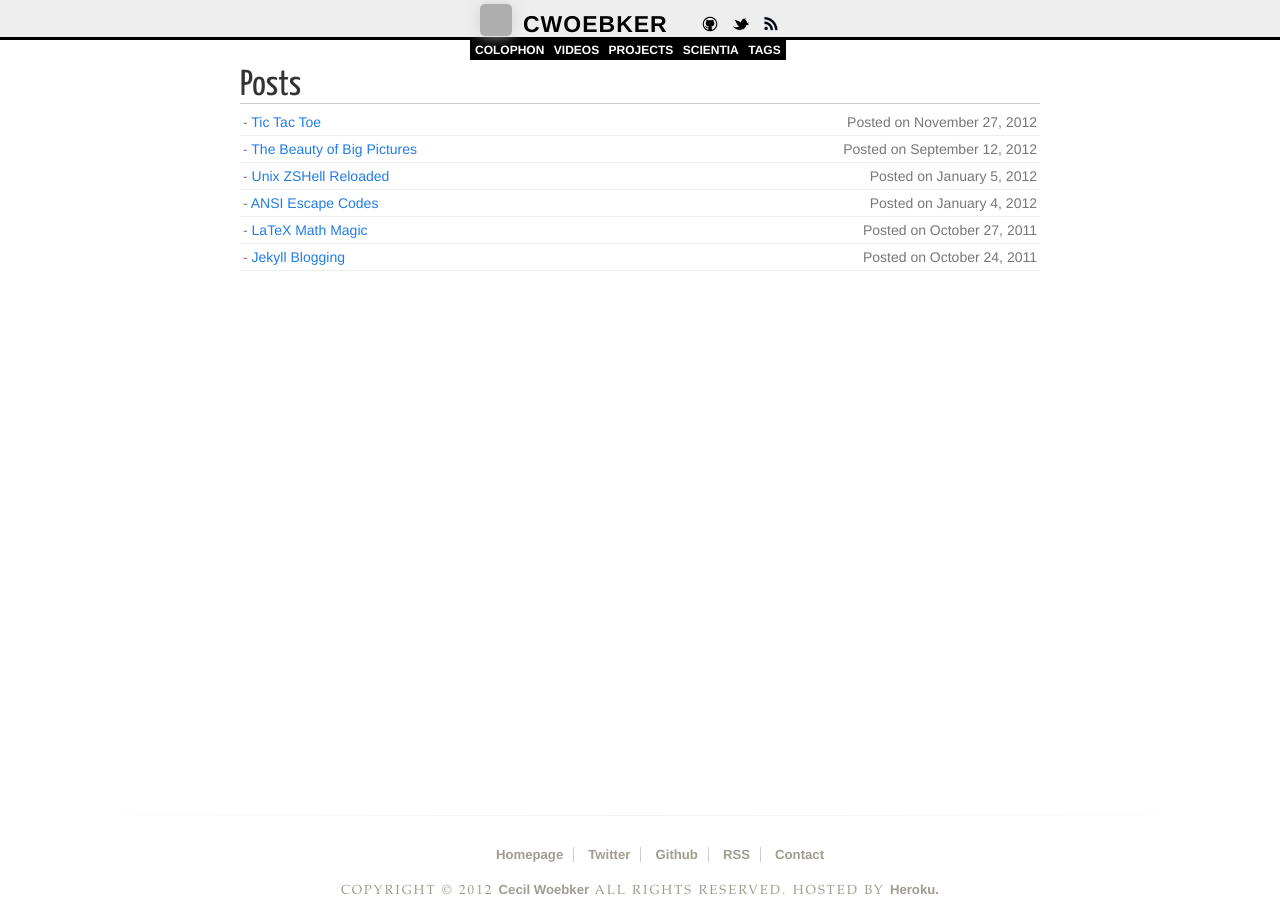
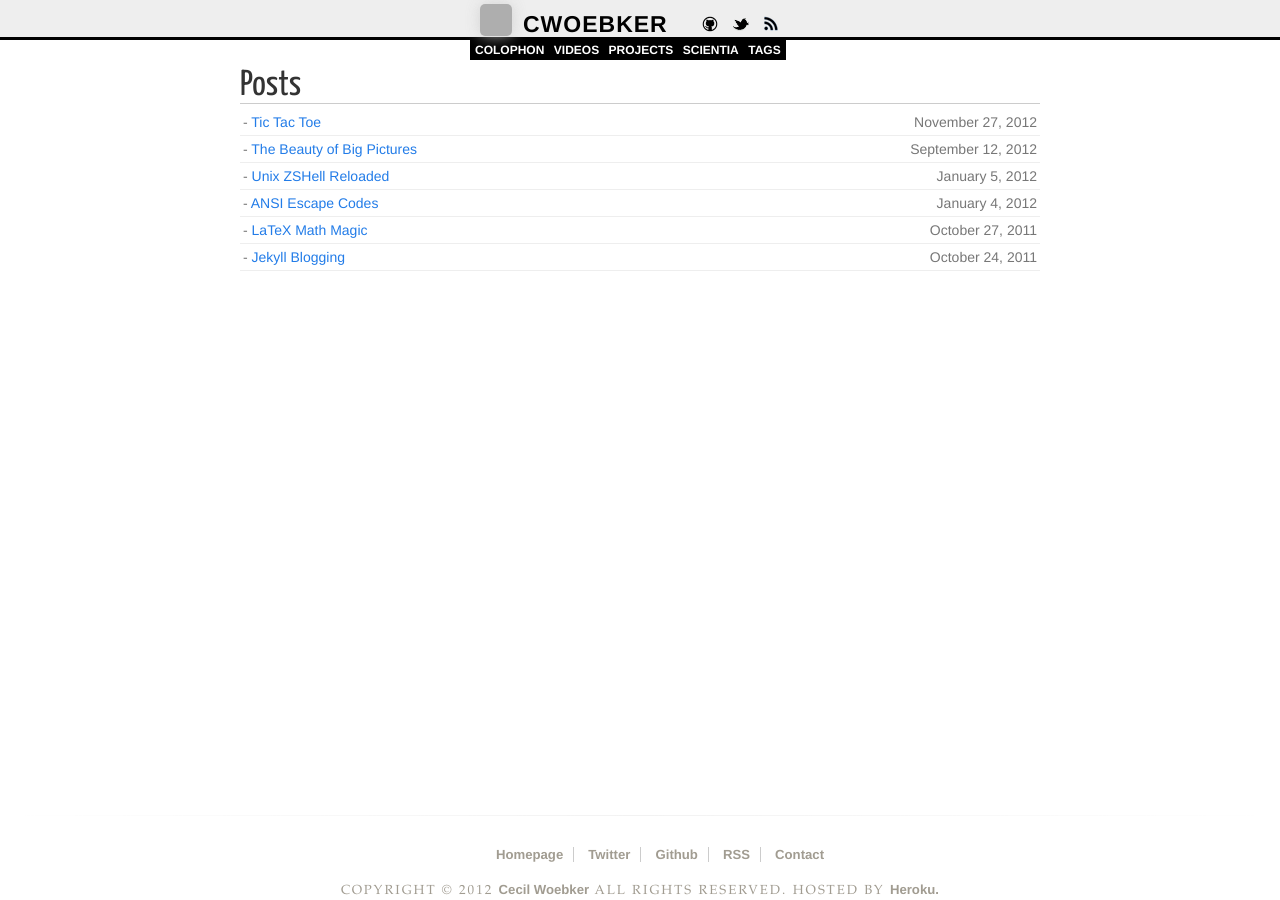
Before and after one commit to cwoebker/.com, a Jekyll site: the page built from index.markdown, in a window 1280 px wide. Built offline with Jekyll 4.4.1, drawn with Linux system fonts in a browser that asks for light colours; Markdown is read by kramdown in place of the engine named in the settings; grey boxes are pictures that could not be loaded.

Commit message:
removed posted on statement, redundant

```diff
--- a/index.markdown
+++ b/index.markdown
@@ -9,7 +9,7 @@ title: "cwoebker"
     <ul>
     {% for post in site.posts %}
         <li>
-        <span>Posted on {{ post.date | date: "%B %e, %Y" }}</span> - <a href="{{ post.url }}">{{ post.title }}</a>
+        <span>{{ post.date | date: "%B %e, %Y" }}</span> - <a href="{{ post.url }}">{{ post.title }}</a>
         </li>
     {% endfor %}
     </ul>
```
